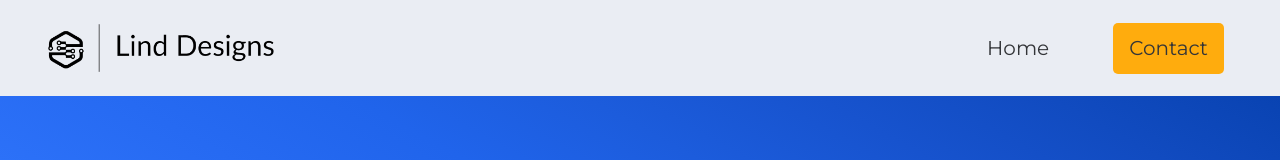
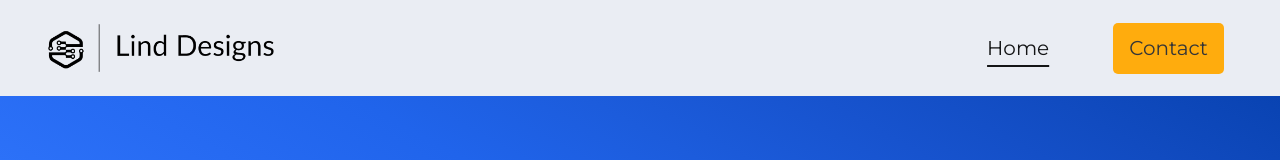
Before and after one commit to jclind/lind-designs, a React (Create React App) app: page / in a window 1280 px wide. Shown: the top 160 px of the page. Built offline with nearby package versions, Linux system fonts and the light colour scheme.

Commit message:
Add active style to nav bar links

```diff
--- a/src/components/Navbar/Navbar.css
+++ b/src/components/Navbar/Navbar.css
@@ -99,6 +99,12 @@
   font-size: 1.25rem;
 }
 
+.navbar .nav-center .nav-links .active-link {
+  color: var(--gray-1100);
+  text-decoration: underline;
+  text-underline-offset: 10px;
+}
+
 .navbar .nav-center .nav-links.show-links {
   height: 8rem;
 }
--- a/src/components/Navbar/Navbar.js
+++ b/src/components/Navbar/Navbar.js
@@ -1,5 +1,5 @@
 import React, { useState } from 'react'
-import { Link } from 'react-router-dom'
+import { NavLink } from 'react-router-dom'
 import './Navbar.css'
 import logo from '../../assets/images/ld-logo-black.png'
 import Hamburger from 'hamburger-react'
@@ -11,9 +11,9 @@ const Navbar = () => {
     <nav className='navbar'>
       <div className='nav-center'>
         <div className='nav-header'>
-          <Link className='logo' to='/'>
+          <NavLink className='logo' to='/' exact={true}>
             <img src={logo} alt='Lind Designs' />
-          </Link>
+          </NavLink>
           <button
             className={show ? 'nav-btn show' : 'nav-btn'}
             onClick={() => {
@@ -27,14 +27,19 @@ const Navbar = () => {
           {navLinks.map(link => {
             const { name, path } = link
             return (
-              <Link className='nav-link' to={path}>
+              <NavLink
+                className='nav-link'
+                to={path}
+                activeClassName='active-link'
+                exact={true}
+              >
                 {name}
-              </Link>
+              </NavLink>
             )
           })}
-          <Link className='nav-link contact-link' to='/contact'>
+          <NavLink className='nav-link contact-link' to='/contact' exact={true}>
             Contact
-          </Link>
+          </NavLink>
         </div>
       </div>
     </nav>
--- a/src/components/Navbar/Navbar.scss
+++ b/src/components/Navbar/Navbar.scss
@@ -61,6 +61,11 @@
         color: var(--gray-1000);
         font-size: 1.25rem;
       }
+      .active-link {
+        color: var(--gray-1100);
+        text-decoration: underline;
+        text-underline-offset: 10px;
+      }
     }
     .nav-links.show-links {
       height: 8rem;
```
Also changed, not shown: 1 other file (tests, documents, lock files or other folders).
